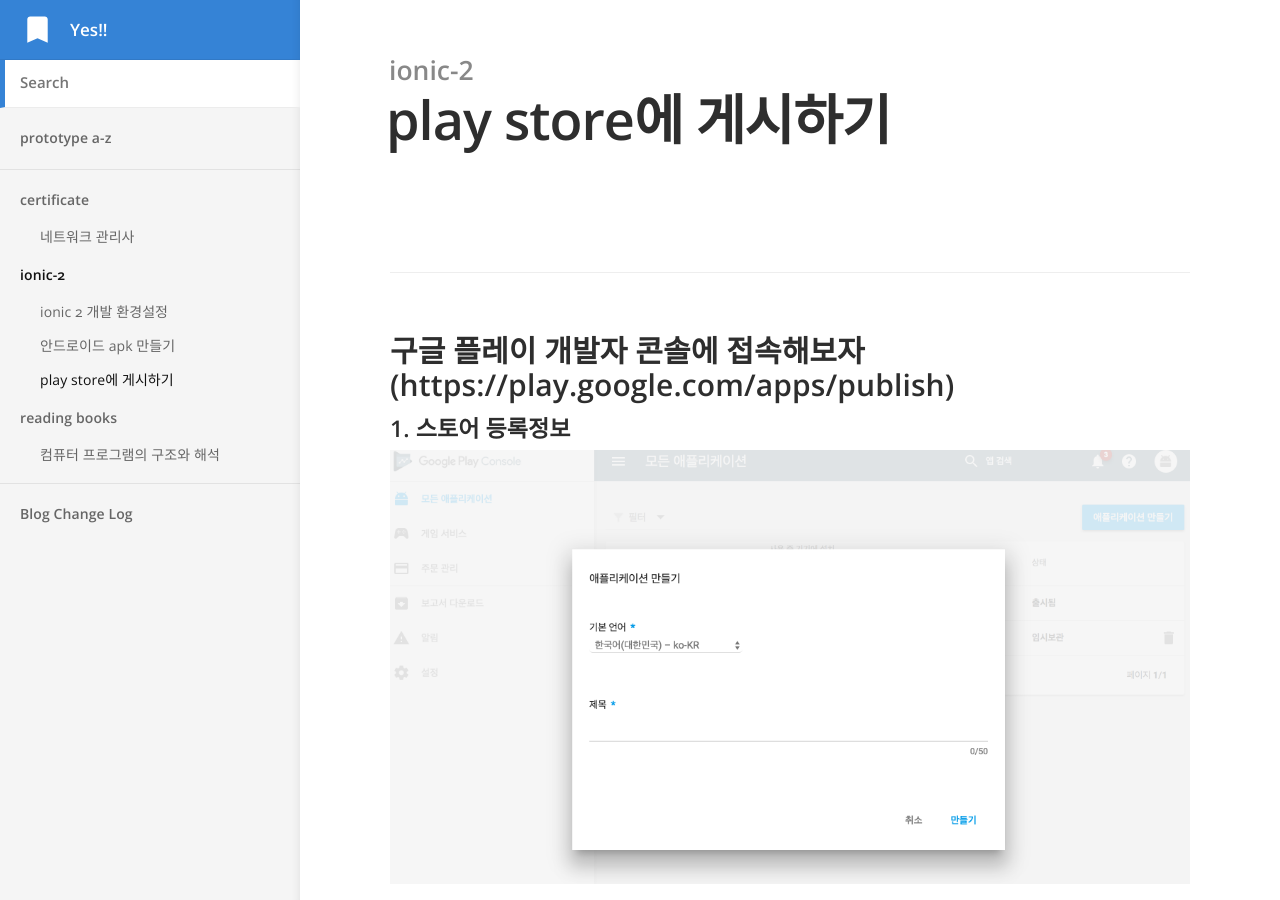
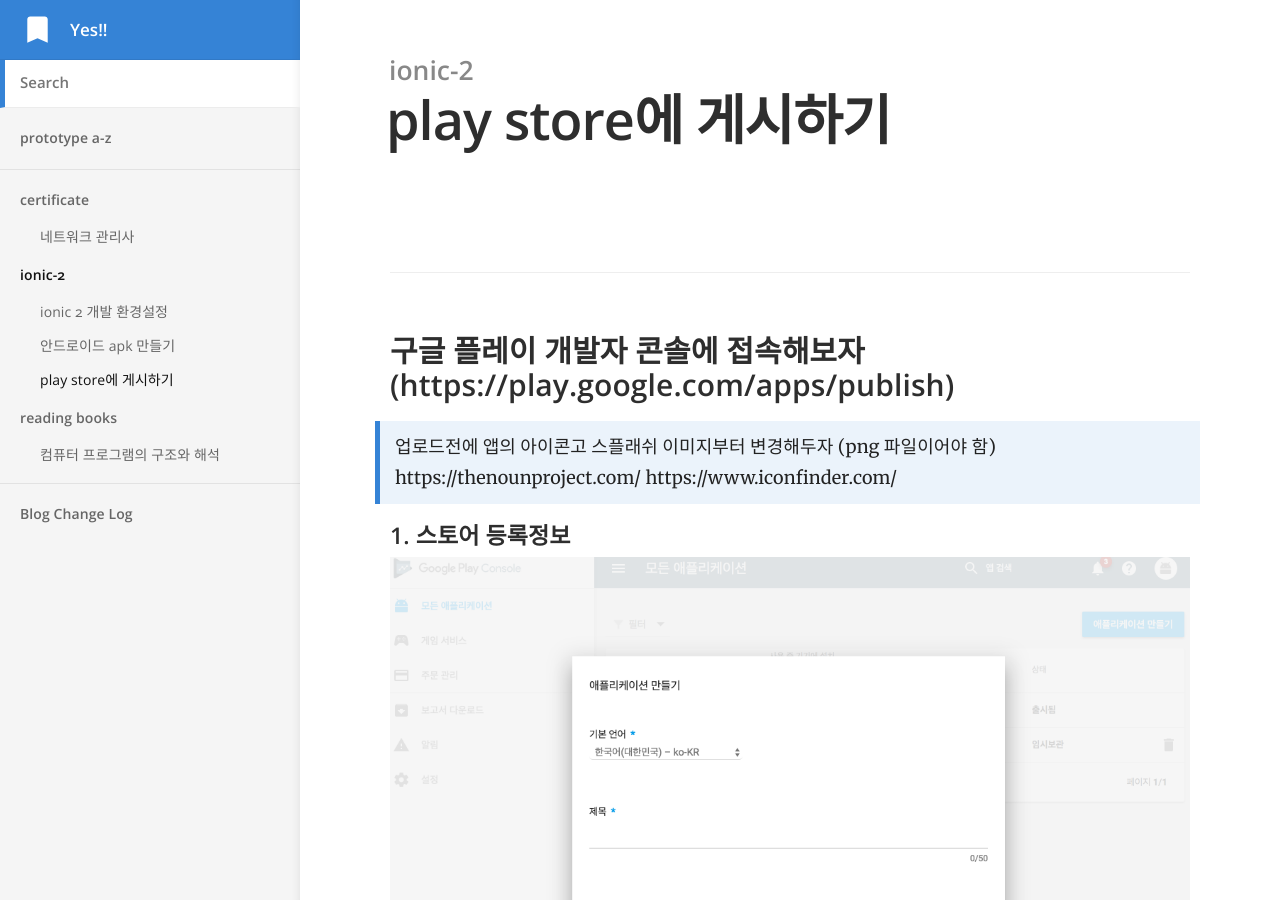
Before and after one commit to j2yes/j2yes.github.io, a Jekyll site: the page built from _docs/ionic-2/play-store.md, in a window 1280 px wide and 900 px high. Built offline with Jekyll 4.4.1, drawn with Linux system fonts in a browser that asks for light colours; comment, search, counter and statistics services are not loaded.

Commit message:
Updated '_docs/ionic-2/play-store.md' via CloudCannon

```diff
--- a/_docs/ionic-2/play-store.md
+++ b/_docs/ionic-2/play-store.md
@@ -7,6 +7,10 @@
 ---
 
 ### 구글 플레이 개발자 콘솔에 접속해보자 (https://play.google.com/apps/publish)
+
+> 업로드전에 앱의 아이콘고 스플래쉬 이미지부터 변경해두자 (png 파일이어야 함)
+https://thenounproject.com/
+https://www.iconfinder.com/
 
 #### 1. 스토어 등록정보
 
```
